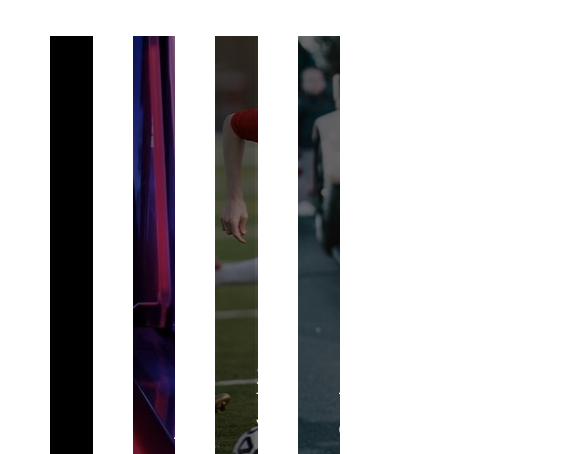
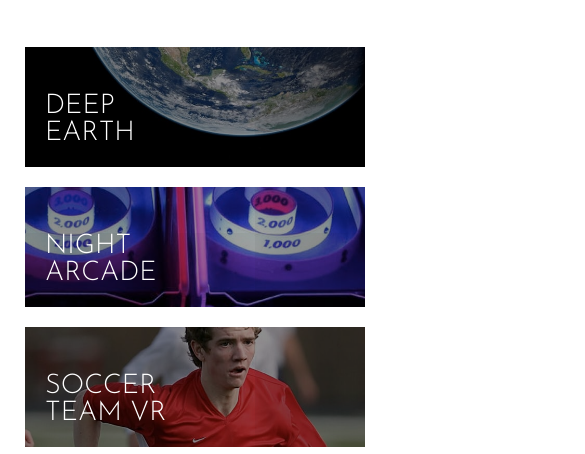
Before and after one commit to bangkitPk/loopstudios-landing-page, a plain HTML site: page index.html in a window 390 px wide. Shown: the part 1546-2000 px from the top of the page, 585 px wide, since content can reach past the window. Drawn offline with Linux system fonts and the light colour scheme.

Commit message:
create mobile responsive css

```diff
--- a/mobile-style.css
+++ b/mobile-style.css
@@ -1,6 +1,5 @@
 /* Responsive Mobile */
-
-@media only screen and (max-width: 376px) {
+@media only screen and (max-width: 480px) {
   header nav ul {
     display: none;
   }
@@ -77,7 +76,7 @@
     cursor: pointer;
     overflow: hidden;
     width: 100%;
-    background-size: contain;
+    background-size: cover;
     background-repeat: no-repeat;
   }
 
```
